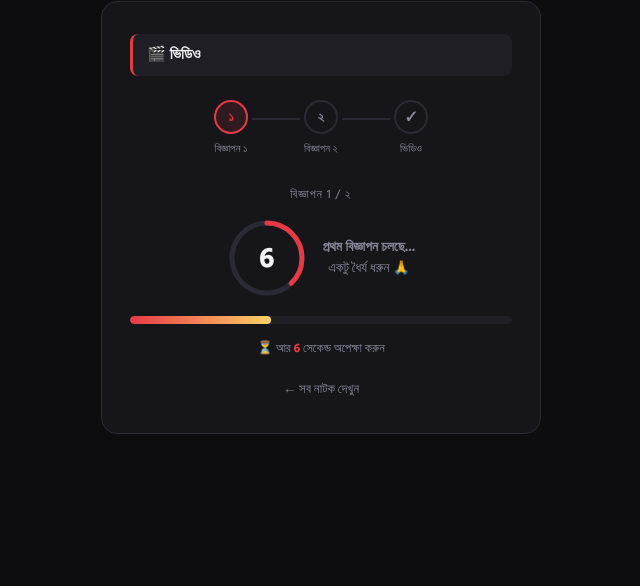
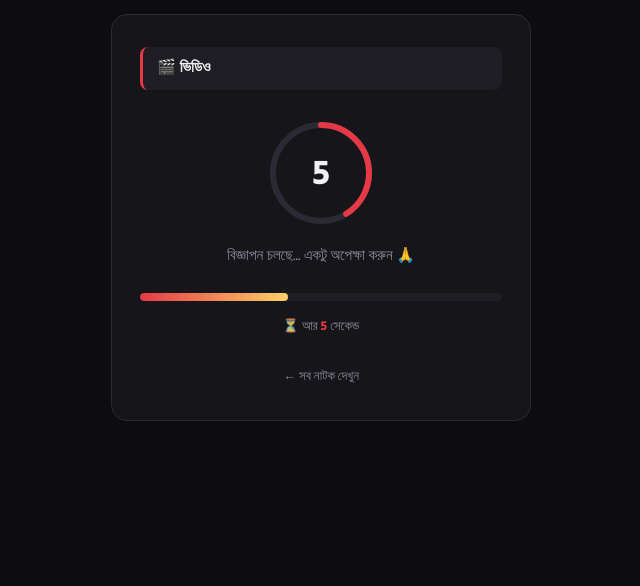
Before and after one commit to shimulpsd3030-sudo/natok-hub, a plain HTML site: page watch.html in a window 1280 px wide. Shown: the part 214-800 px from the top of the page, without its empty margins (319-959 px from the left). Drawn offline with Linux system fonts and the light colour scheme.

Commit message:
Update watch.html

```diff
--- a/watch.html
+++ b/watch.html
@@ -15,44 +15,63 @@
   --accent: #e63946; --gold: #ffd166; --green: #06d6a0; --text: #f0f0f5; --muted: #888899;
 }
 * { margin:0; padding:0; box-sizing:border-box; }
-body { background:var(--bg); color:var(--text); font-family:'Hind Siliguri',sans-serif; min-height:100vh; display:flex; flex-direction:column; align-items:center; justify-content:center; padding:20px; }
+body {
+  background:var(--bg); color:var(--text);
+  font-family:'Hind Siliguri',sans-serif;
+  min-height:100vh; display:flex; flex-direction:column;
+  align-items:center; justify-content:center; padding:20px;
+}
 
 .logo { font-size:1.5rem; font-weight:700; color:var(--accent); margin-bottom:24px; }
 .logo span { color:var(--gold); }
 
-.box { background:var(--surface); border:1px solid var(--border); border-radius:16px; padding:32px 28px; max-width:440px; width:100%; text-align:center; }
+.box {
+  background:var(--surface); border:1px solid var(--border);
+  border-radius:16px; padding:32px 28px;
+  max-width:420px; width:100%; text-align:center;
+}
 
-.video-title { font-size:.95rem; font-weight:600; color:var(--text); margin-bottom:24px; background:var(--card); padding:10px 14px; border-radius:8px; border-left:3px solid var(--accent); text-align:left; line-height:1.5; }
-
-/* Steps */
-.steps { display:flex; align-items:center; justify-content:center; margin-bottom:28px; }
-.step { display:flex; flex-direction:column; align-items:center; gap:4px; }
-.step-dot { width:34px; height:34px; border-radius:50%; border:2px solid var(--border); display:flex; align-items:center; justify-content:center; font-size:.8rem; font-weight:700; color:var(--muted); transition:all .3s; }
-.step-dot.active { border-color:var(--accent); color:var(--accent); background:rgba(230,57,70,.12); }
-.step-dot.done { border-color:var(--green); color:var(--green); background:rgba(6,214,160,.12); }
-.step-label { font-size:.68rem; color:var(--muted); margin-top:2px; }
-.step-line { width:48px; height:2px; background:var(--border); margin:0 4px 20px; transition:background .3s; }
-.step-line.done { background:var(--green); }
-
-/* Ad block */
-.ad-block { display:none; }
-.ad-block.visible { display:block; }
-.ad-label { font-size:.75rem; color:var(--muted); text-transform:uppercase; letter-spacing:1px; margin-bottom:14px; }
+.video-title {
+  font-size:.95rem; font-weight:600; color:var(--text);
+  margin-bottom:28px; background:var(--card);
+  padding:10px 14px; border-radius:8px;
+  border-left:3px solid var(--accent); text-align:left; line-height:1.5;
+}
 
 /* Countdown ring */
-.countdown-wrap { display:flex; align-items:center; justify-content:center; gap:16px; margin-bottom:18px; }
-.ring-box { position:relative; width:80px; height:80px; }
+.countdown-wrap {
+  display:flex; flex-direction:column;
+  align-items:center; gap:16px; margin-bottom:24px;
+}
+.ring-box { position:relative; width:110px; height:110px; }
 .ring-box svg { transform:rotate(-90deg); }
-.ring-box circle { fill:none; stroke-width:5; }
+.ring-box circle { fill:none; stroke-width:6; }
 .ring-bg { stroke:var(--border); }
-.ring-fg { stroke:var(--accent); stroke-linecap:round; transition:stroke-dashoffset .9s linear; }
-.ring-num { position:absolute; inset:0; display:flex; align-items:center; justify-content:center; font-size:1.8rem; font-weight:700; }
-.cd-text { font-size:.85rem; color:var(--muted); line-height:1.6; }
+.ring-fg {
+  stroke:var(--accent); stroke-linecap:round;
+  transition:stroke-dashoffset .9s linear;
+}
+.ring-num {
+  position:absolute; inset:0;
+  display:flex; align-items:center; justify-content:center;
+  font-size:2.2rem; font-weight:700; color:var(--text);
+}
+.cd-label {
+  font-size:.95rem; color:var(--muted); line-height:1.6;
+}
+.cd-label strong { color:var(--accent2); }
 
 /* Progress bar */
-.bar-wrap { background:var(--card); border-radius:6px; height:8px; overflow:hidden; margin-bottom:14px; }
-.bar-fill { height:100%; border-radius:6px; background:linear-gradient(90deg,var(--accent),var(--gold)); transition:width 1s linear; }
-.wait-note { font-size:.78rem; color:var(--muted); }
+.bar-wrap {
+  background:var(--card); border-radius:6px;
+  height:8px; overflow:hidden; margin-bottom:14px;
+}
+.bar-fill {
+  height:100%; border-radius:6px;
+  background:linear-gradient(90deg,var(--accent),var(--gold));
+  transition:width 1s linear;
+}
+.wait-note { font-size:.82rem; color:var(--muted); margin-bottom:8px; }
 .wait-note span { color:var(--accent); font-weight:700; }
 
 /* Success */
@@ -63,8 +82,19 @@ body { background:var(--bg); color:var(--text); font-family:'Hind Siliguri',sans
 .success-block h2 { font-size:1.2rem; font-weight:700; color:var(--green); margin-bottom:8px; }
 .success-block p { color:var(--muted); font-size:.9rem; margin-bottom:20px; line-height:1.6; }
 
-.tg-btn { display:inline-flex; align-items:center; gap:8px; background:linear-gradient(135deg,#229ED9,#1a7ab5); color:#fff; padding:14px 28px; border-radius:10px; font-family:'Hind Siliguri',sans-serif; font-size:1rem; font-weight:700; text-decoration:none; animation:pulse 1.5s ease infinite; box-shadow:0 4px 20px rgba(34,158,217,.4); }
-@keyframes pulse { 0%,100%{transform:scale(1);} 50%{transform:scale(1.03);} }
+.tg-btn {
+  display:inline-flex; align-items:center; gap:8px;
+  background:linear-gradient(135deg,#229ED9,#1a7ab5);
+  color:#fff; padding:14px 28px; border-radius:10px;
+  font-family:'Hind Siliguri',sans-serif; font-size:1rem;
+  font-weight:700; text-decoration:none;
+  animation:pulse 1.5s ease infinite;
+  box-shadow:0 4px 20px rgba(34,158,217,.4);
+}
+@keyframes pulse {
+  0%,100%{transform:scale(1);}
+  50%{transform:scale(1.03);}
+}
 
 .back { margin-top:20px; display:inline-block; color:var(--muted); font-size:.82rem; text-decoration:none; }
 .back:hover { color:var(--text); }
@@ -77,43 +107,37 @@ body { background:var(--bg); color:var(--text); font-family:'Hind Siliguri',sans
 <div class="box">
   <div class="video-title" id="vtitle">🎬 লোড হচ্ছে...</div>
 
-  <!-- Steps -->
-  <div class="steps">
-    <div class="step"><div class="step-dot active" id="d1">১</div><div class="step-label">বিজ্ঞাপন ১</div></div>
-    <div class="step-line" id="l1"></div>
-    <div class="step"><div class="step-dot" id="d2">২</div><div class="step-label">বিজ্ঞাপন ২</div></div>
-    <div class="step-line" id="l2"></div>
-    <div class="step"><div class="step-dot" id="d3">✓</div><div class="step-label">ভিডিও</div></div>
-  </div>
-
-  <!-- Ad -->
-  <div class="ad-block visible" id="adBlock">
-    <div class="ad-label" id="adLabel">বিজ্ঞাপন ১ / ২</div>
+  <!-- Countdown block -->
+  <div id="cdBlock">
     <div class="countdown-wrap">
       <div class="ring-box">
-        <svg viewBox="0 0 80 80" width="80" height="80">
-          <circle class="ring-bg" cx="40" cy="40" r="35"/>
-          <circle class="ring-fg" id="ringFg" cx="40" cy="40" r="35" stroke-dasharray="219.9" stroke-dashoffset="0"/>
+        <svg viewBox="0 0 110 110" width="110" height="110">
+          <circle class="ring-bg" cx="55" cy="55" r="48"/>
+          <circle class="ring-fg" id="ringFg" cx="55" cy="55" r="48"
+            stroke-dasharray="301.6" stroke-dashoffset="0"/>
         </svg>
         <div class="ring-num" id="ringNum">10</div>
       </div>
-      <div class="cd-text">
-        <strong id="cdMain">প্রথম বিজ্ঞাপন চলছে...</strong><br>
-        <span id="cdSub">একটু ধৈর্য ধরুন 🙏</span>
+      <div class="cd-label" id="cdLabel">
+        বিজ্ঞাপন চলছে... একটু অপেক্ষা করুন 🙏
       </div>
     </div>
-    <div class="bar-wrap"><div class="bar-fill" id="barFill" style="width:0%"></div></div>
-    <div class="wait-note">⏳ আর <span id="secLeft">10</span> সেকেন্ড অপেক্ষা করুন</div>
+    <div class="bar-wrap">
+      <div class="bar-fill" id="barFill" style="width:0%"></div>
+    </div>
+    <div class="wait-note">⏳ আর <span id="secLeft">10</span> সেকেন্ড</div>
   </div>
 
-  <!-- Success -->
+  <!-- Success block -->
   <div class="success-block" id="successBlock">
     <div class="success-icon">🎉</div>
     <h2>আনলক সফল!</h2>
-    <p>আপনার ভিডিও Telegram-এ পাঠানো হচ্ছে।<br>নিচের বোতামে ক্লিক করুন।</p>
+    <p>Telegram এ আপনার ভিডিও পাঠানো হচ্ছে।</p>
     <a class="tg-btn" id="tgLink" href="#" target="_blank">
-      <svg width="20" height="20" viewBox="0 0 24 24" fill="currentColor"><path d="M12 0C5.373 0 0 5.373 0 12s5.373 12 12 12 12-5.373 12-12S18.627 0 12 0zm5.562 8.248-2.04 9.608c-.145.658-.537.818-1.084.508l-3-2.21-1.447 1.394c-.16.16-.295.295-.605.295l.213-3.053 5.56-5.023c.242-.213-.054-.333-.373-.12L7.248 14.54l-2.94-.916c-.64-.203-.653-.64.136-.948l11.5-4.432c.533-.194.998.13.618.004z"/></svg>
-      Telegram-এ ভিডিও পান
+      <svg width="20" height="20" viewBox="0 0 24 24" fill="currentColor">
+        <path d="M12 0C5.373 0 0 5.373 0 12s5.373 12 12 12 12-5.373 12-12S18.627 0 12 0zm5.562 8.248-2.04 9.608c-.145.658-.537.818-1.084.508l-3-2.21-1.447 1.394c-.16.16-.295.295-.605.295l.213-3.053 5.56-5.023c.242-.213-.054-.333-.373-.12L7.248 14.54l-2.94-.916c-.64-.203-.653-.64.136-.948l11.5-4.432c.533-.194.998.13.618.004z"/>
+      </svg>
+      Telegram এ ভিডিও পান
     </a>
   </div>
 
@@ -121,7 +145,6 @@ body { background:var(--bg); color:var(--text); font-family:'Hind Siliguri',sans
 </div>
 
 <script>
-// URL params
 const p     = new URLSearchParams(location.search);
 const vidId = p.get('vid') || '';
 const title = decodeURIComponent(p.get('title') || 'ভিডিও');
@@ -129,60 +152,51 @@ const BOT   = 'bachelor_point_bd_bot';
 
 document.getElementById('vtitle').textContent = '🎬 ' + title;
 
-// Ad durations: phase 1 = 10s, phase 2 = 15s
-const DURATIONS = {1: 10, 2: 15};
-const CIRC = 2 * Math.PI * 35; // 219.9
+const TOTAL = 10; // মোট countdown সেকেন্ড
+const CIRC  = 2 * Math.PI * 48; // 301.6
 const ringFg = document.getElementById('ringFg');
 ringFg.setAttribute('stroke-dasharray', CIRC);
 
-function dot(id) { return document.getElementById(id); }
+let remaining = TOTAL;
 
-function startPhase(ph) {
-  let rem = DURATIONS[ph];
-  const total = rem;
+// Ad 1 — page load এ সাথে সাথে
+triggerAd();
 
-  document.getElementById('adLabel').textContent = `বিজ্ঞাপন ${ph} / ২`;
-  document.getElementById('cdMain').textContent  = ph === 1 ? 'প্রথম বিজ্ঞাপন চলছে...' : 'দ্বিতীয় বিজ্ঞাপন চলছে...';
-  document.getElementById('secLeft').textContent = rem;
-  document.getElementById('ringNum').textContent = rem;
+// Countdown শুরু
+const timer = setInterval(() => {
+  remaining--;
+  updateUI();
+  if (remaining <= 0) {
+    clearInterval(timer);
+    // Ad 2 — countdown শেষে
+    triggerAd();
+    setTimeout(showSuccess, 800);
+  }
+}, 1000);
 
-  // Step dots
-  dot('d1').className = 'step-dot ' + (ph === 1 ? 'active' : 'done');
-  dot('d2').className = 'step-dot ' + (ph === 2 ? 'active' : ph > 2 ? 'done' : '');
-  dot('l1').className = 'step-line ' + (ph > 1 ? 'done' : '');
+function updateUI() {
+  const progress = (TOTAL - remaining) / TOTAL;
+  ringFg.style.strokeDashoffset = CIRC * (1 - progress);
+  document.getElementById('ringNum').textContent = remaining;
+  document.getElementById('secLeft').textContent = remaining;
+  document.getElementById('barFill').style.width = (progress * 100) + '%';
+}
 
-  tick();
-  const timer = setInterval(() => {
-    rem--;
-    tick();
-    if (rem <= 0) {
-      clearInterval(timer);
-      ph === 1 ? startPhase(2) : showSuccess();
-    }
-  }, 1000);
-
-  function tick() {
-    const prog = (total - rem) / total;
-    ringFg.style.strokeDashoffset = CIRC * (1 - prog);
-    document.getElementById('ringNum').textContent = rem;
-    document.getElementById('secLeft').textContent = rem;
-    document.getElementById('barFill').style.width = (prog * 100) + '%';
-  }
+function triggerAd() {
+  // Monetag popunder — নতুন window খোলে
+  try {
+    window.open('', '_blank');
+  } catch(e) {}
 }
 
 function showSuccess() {
-  document.getElementById('adBlock').classList.remove('visible');
+  document.getElementById('cdBlock').style.display = 'none';
   document.getElementById('successBlock').classList.add('visible');
-  dot('d2').className = 'step-dot done';
-  dot('d3').className = 'step-dot done';
-  dot('l2').className = 'step-line done';
 
   const link = `https://t.me/${BOT}?start=get_${vidId}`;
   document.getElementById('tgLink').href = link;
   setTimeout(() => { window.location.href = link; }, 1500);
 }
-
-setTimeout(() => startPhase(1), 400);
 </script>
 </body>
 </html>
```
